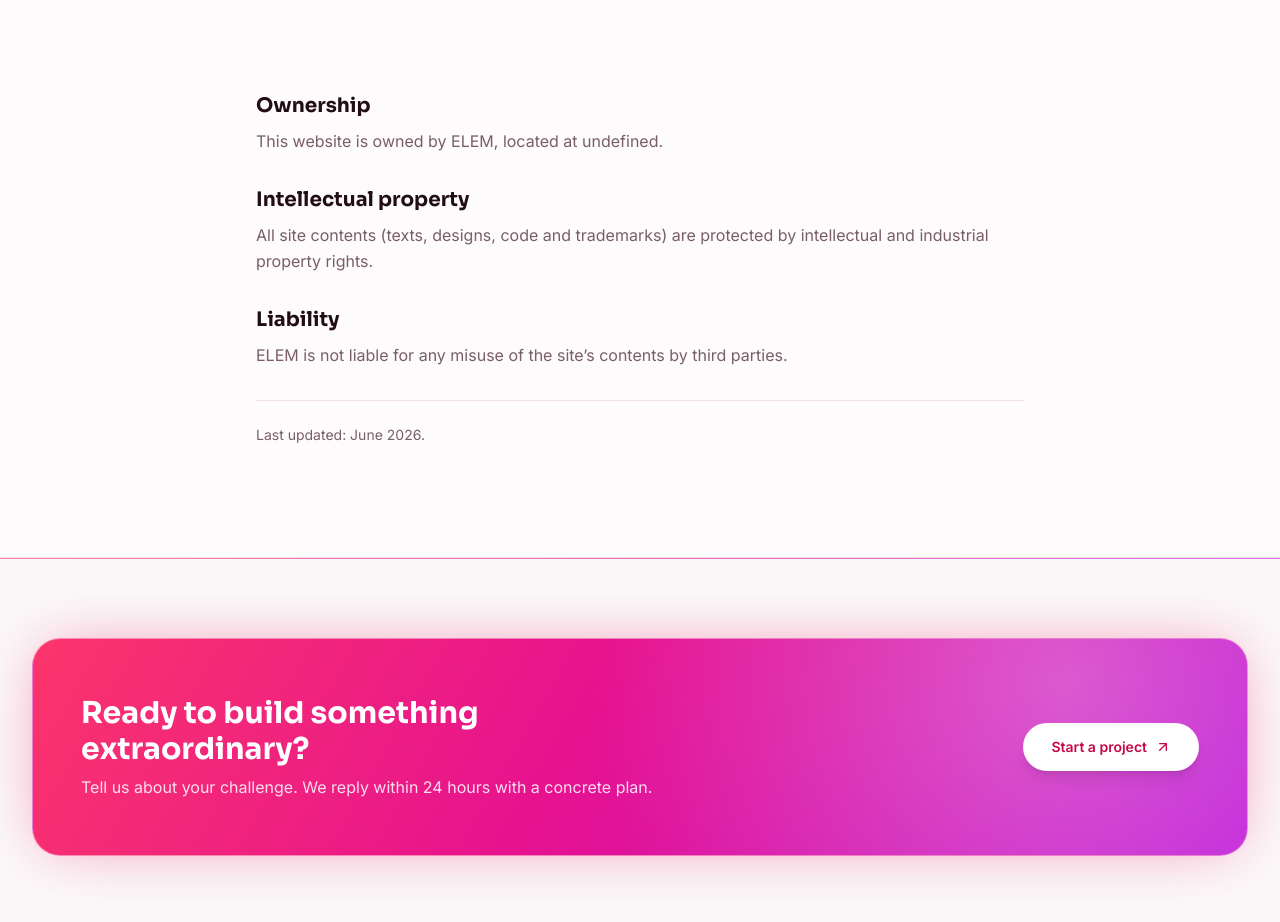
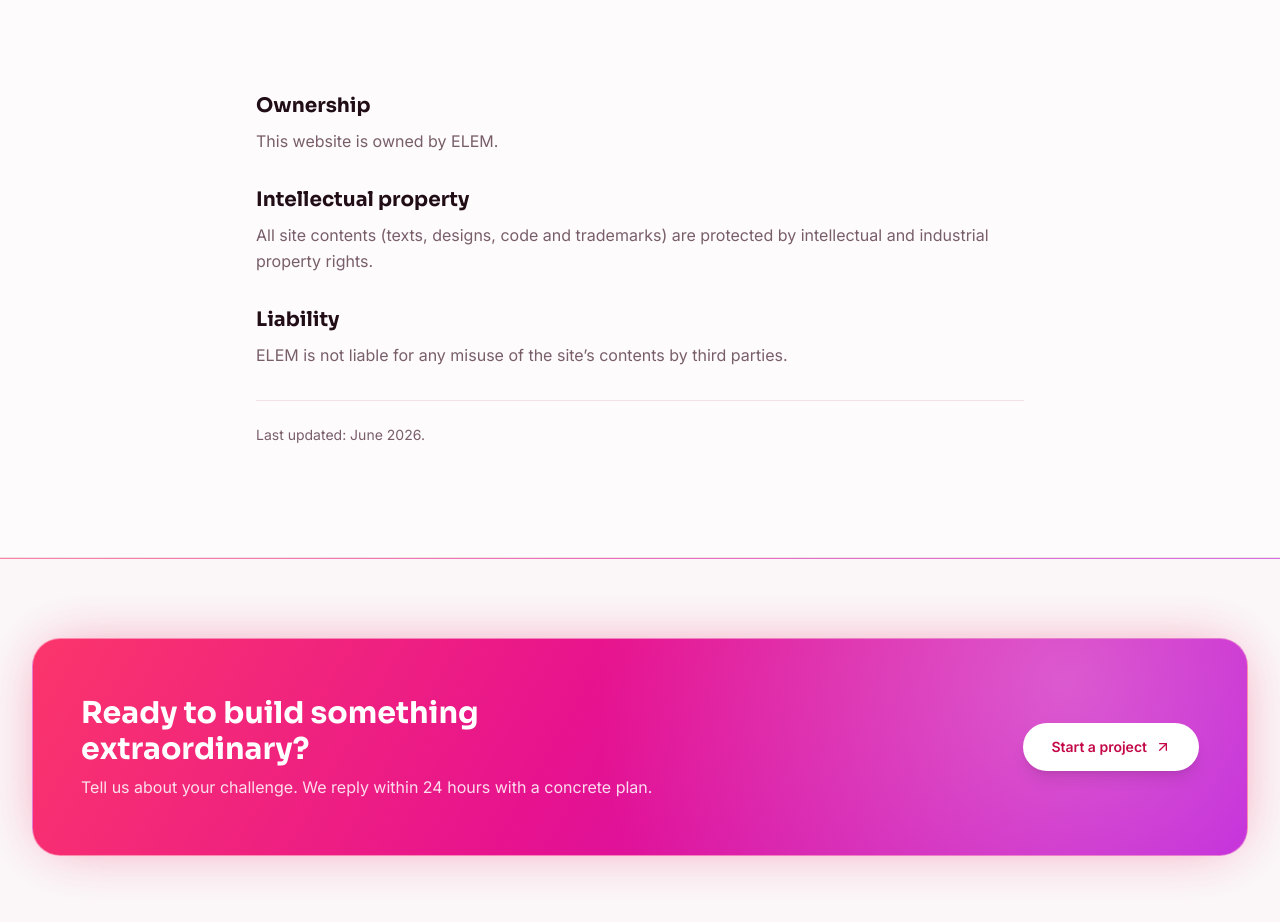
Before and after one commit to Leancen22/ELEM-Site, a Next.js app: page /en/legal/aviso-legal in a window 1280 px wide. Shown: the part 820-1742 px from the top of the page. Built offline with nearby package versions, Linux system fonts and the light colour scheme.

Commit message:
first commit 3

```diff
--- a/src/app/[locale]/legal/[doc]/page.tsx
+++ b/src/app/[locale]/legal/[doc]/page.tsx
@@ -16,7 +16,8 @@ const docs: Record<Locale, Record<string, Doc>> = {
       intro:
         'En ELEM nos tomamos en serio la protección de tus datos personales. Esta política explica qué datos recogemos, con qué finalidad y cómo los tratamos.',
       sections: [
-        { h: 'Responsable del tratamiento', p: `El responsable es ${site.legalName}, con domicilio en ${siteCopy.es.address} y correo de contacto ${site.email}.` },
+        // { h: 'Responsable del tratamiento', p: `El responsable es ${site.legalName}, con domicilio en ${siteCopy.es.address} y correo de contacto ${site.email}.` },
+        { h: 'Responsable del tratamiento', p: `El responsable es ${site.legalName}, con correo de contacto ${site.email}.` },
         { h: 'Datos que recogemos', p: 'Recogemos los datos que nos facilitas a través de nuestros formularios (nombre, email, empresa y mensaje) con la única finalidad de responder a tu consulta.' },
         { h: 'Base legal', p: 'El tratamiento se basa en tu consentimiento, que puedes retirar en cualquier momento escribiéndonos.' },
         { h: 'Conservación', p: 'Conservamos tus datos el tiempo necesario para atender tu solicitud y, posteriormente, durante los plazos legalmente exigidos.' },
@@ -37,7 +38,8 @@ const docs: Record<Locale, Record<string, Doc>> = {
       title: 'Aviso Legal',
       intro: 'Condiciones generales de uso del sitio web de ELEM.',
       sections: [
-        { h: 'Titularidad', p: `Este sitio web es titularidad de ${site.legalName}, con domicilio en ${siteCopy.es.address}.` },
+        // { h: 'Titularidad', p: `Este sitio web es titularidad de ${site.legalName}, con domicilio en ${siteCopy.es.address}.` },
+        { h: 'Titularidad', p: `Este sitio web es titularidad de ${site.legalName}.` },
         { h: 'Propiedad intelectual', p: 'Todos los contenidos del sitio (textos, diseños, código y marcas) están protegidos por derechos de propiedad intelectual e industrial.' },
         { h: 'Responsabilidad', p: 'ELEM no se hace responsable del uso indebido de los contenidos del sitio por parte de terceros.' },
       ],
@@ -49,7 +51,8 @@ const docs: Record<Locale, Record<string, Doc>> = {
       intro:
         'At ELEM we take the protection of your personal data seriously. This policy explains what data we collect, for what purpose and how we process it.',
       sections: [
-        { h: 'Data controller', p: `The controller is ${site.legalName}, located at ${siteCopy.en.address}, contact email ${site.email}.` },
+        // { h: 'Data controller', p: `The controller is ${site.legalName}, located at ${siteCopy.en.address}, contact email ${site.email}.` },
+        { h: 'Data controller', p: `The controller is ${site.legalName}, with contact email ${site.email}.` },
         { h: 'Data we collect', p: 'We collect the data you provide through our forms (name, email, company and message) for the sole purpose of answering your enquiry.' },
         { h: 'Legal basis', p: 'Processing is based on your consent, which you can withdraw at any time by writing to us.' },
         { h: 'Retention', p: 'We keep your data for as long as necessary to handle your request and, afterwards, for the legally required periods.' },
@@ -70,7 +73,8 @@ const docs: Record<Locale, Record<string, Doc>> = {
       title: 'Legal Notice',
       intro: 'General terms of use of the ELEM website.',
       sections: [
-        { h: 'Ownership', p: `This website is owned by ${site.legalName}, located at ${siteCopy.en.address}.` },
+        // { h: 'Ownership', p: `This website is owned by ${site.legalName}, located at ${siteCopy.en.address}.` },
+        { h: 'Ownership', p: `This website is owned by ${site.legalName}.` },
         { h: 'Intellectual property', p: 'All site contents (texts, designs, code and trademarks) are protected by intellectual and industrial property rights.' },
         { h: 'Liability', p: 'ELEM is not liable for any misuse of the site’s contents by third parties.' },
       ],
```
